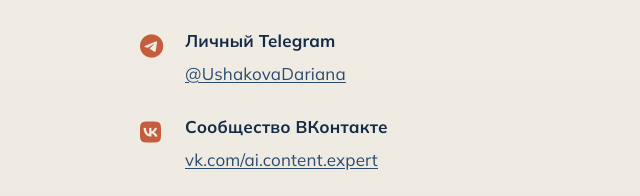
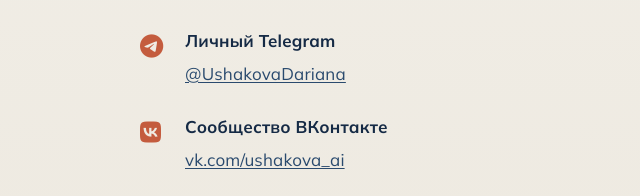
Before and after one commit to strunka89-hub/-5.0, a website: page мой сайт 5.0.html in a window 1280 px wide. Shown: the part 6306-6502 px from the top of the page, 0-640 px from the left. Drawn offline with nearby package versions, Linux system fonts and the light colour scheme.

Commit message:
Update мой сайт 5.0.html

```diff
--- a/мой сайт 5.0.html
+++ b/мой сайт 5.0.html
@@ -19,7 +19,7 @@
   "email": "strunka89@yandex.ru",
   "sameAs": [
     "https://t.me/UshakovaDariana",
-    "https://vk.com/ai.content.expert"
+    "https://vk.com/ushakova_ai"
   ],
   "knowsAbout": ["Prompt Engineering", "Web Development", "AI Automation", "No-Code"]
 }
@@ -291,7 +291,7 @@
     <div class="social-grid">
       <div class="social-card vk fade-in">
         <div class="social-icon"><i class="fab fa-vk"></i></div>
-        <h3 data-i18n="social.vkH">ВКонтакте: vk.com/ai.content.expert</h3>
+        <h3 data-i18n="social.vkH">ВКонтакте: vk.com/ushakova_ai</h3>
         <p data-i18n="social.vkP">Что там:</p>
         <ul class="social-features">
           <li data-i18n="social.vk1">Промпт-подарки каждую неделю</li>
@@ -300,7 +300,7 @@
           <li data-i18n="social.vk4">Полезные гайды и инструкции</li>
           <li data-i18n="social.vk5">Мои первые кейсы в реальном времени</li>
         </ul>
-        <a href="https://vk.com/ai.content.expert" target="_blank" rel="noopener noreferrer" class="btn btn-secondary btn-vk-brand" data-i18n="social.vkBtn">Перейти в сообщество</a>
+        <a href="https://vk.com/ushakova_ai" target="_blank" rel="noopener noreferrer" class="btn btn-secondary btn-vk-brand" data-i18n="social.vkBtn">Перейти в сообщество</a>
       </div>
       <div class="social-card telegram fade-in">
         <div class="social-icon"><i class="fab fa-telegram-plane"></i></div>
@@ -333,7 +333,7 @@
         </div>
         <div class="contact-item">
           <div class="contact-icon"><i class="fab fa-vk"></i></div>
-          <div class="contact-text"><strong data-i18n="contacts.vk">Сообщество ВКонтакте</strong><a href="https://vk.com/ai.content.expert" target="_blank" rel="noopener noreferrer">vk.com/ai.content.expert</a></div>
+          <div class="contact-text"><strong data-i18n="contacts.vk">Сообщество ВКонтакте</strong><a href="https://vk.com/ushakova_ai" target="_blank" rel="noopener noreferrer">vk.com/ushakova_ai</a></div>
         </div>
         <div class="contact-item">
           <div class="contact-icon"><i class="fas fa-envelope"></i></div>
@@ -379,7 +379,7 @@
       <a href="#about" data-i18n="nav.about">Обо мне</a>
       <a href="#contacts" data-i18n="nav.contacts">Контакты</a>
       <a href="https://t.me/UshakovaDariana" target="_blank" rel="noopener noreferrer">Telegram</a>
-      <a href="https://vk.com/ai.content.expert" target="_blank" rel="noopener noreferrer" data-i18n="footer.vk">ВКонтакте</a>
+      <a href="https://vk.com/ushakova_ai" target="_blank" rel="noopener noreferrer" data-i18n="footer.vk">ВКонтакте</a>
     </div>
     <p class="footer-copy"><span id="footerCopyLine" data-i18n="footer.copy">© {{YEAR}} Дарьяна Ушакова. Все права защищены.</span><br><span data-i18n="footer.tagline">Промпт-инженер & Веб-кодер</span></p>
   </div>
```
